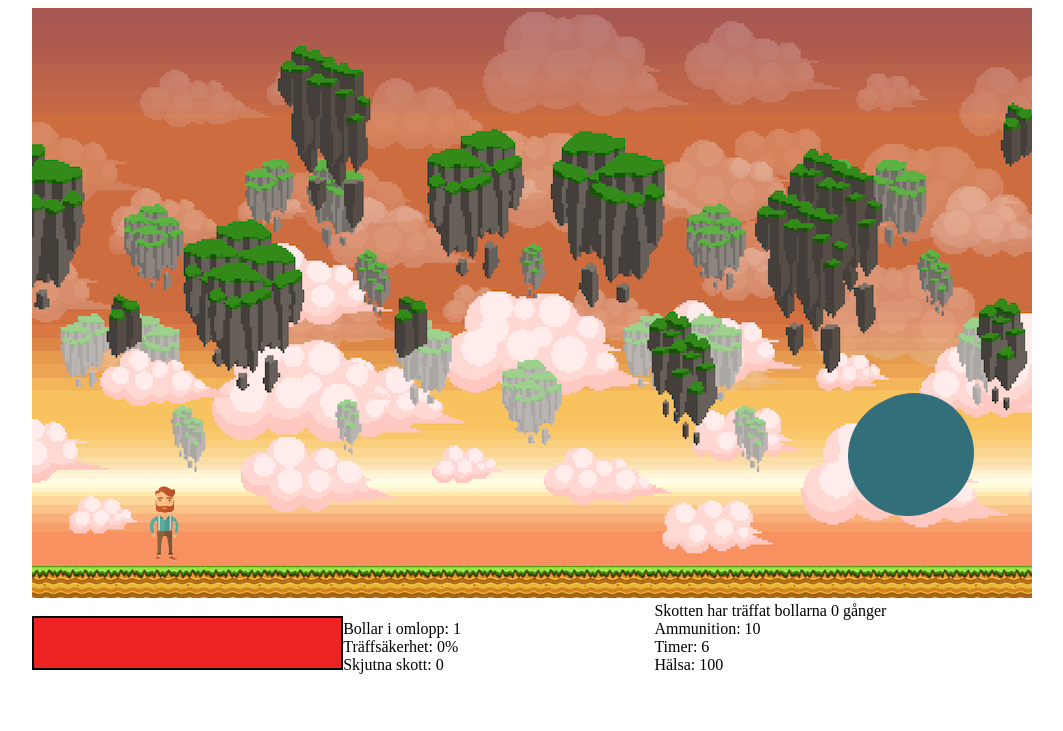
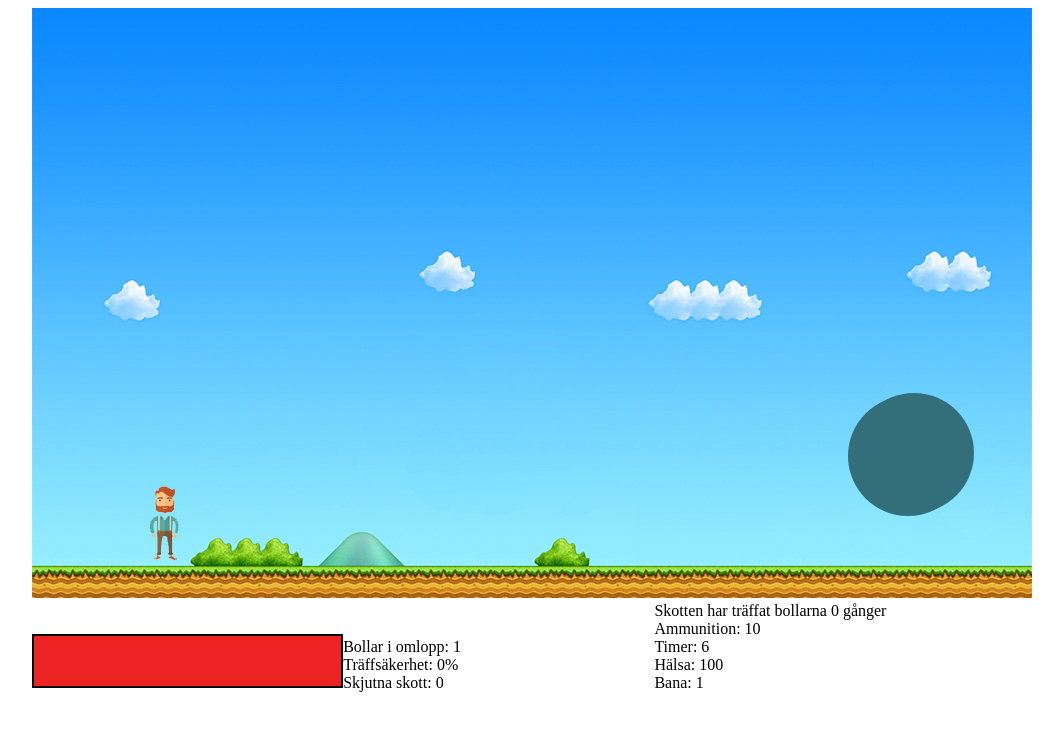
Before and after one commit to lofgrenfredrik/GameProject, a PHP site: page / in a window 1280 px wide. Shown: the top 731 px of the page, without its empty margins (128-1191 px from the left). Run offline with PHP 8.4, Linux system fonts and the light colour scheme.

Commit message:
grejjat med nästa bana funktionalitet

```diff
--- a/css/style.css
+++ b/css/style.css
@@ -21,7 +21,7 @@
 
 .button {
   transition: all 0.3s ease;
-  display: flex;
+  display: none;
   justify-content: center;
   align-items: center;
   height: 50px;
--- a/css/style.scss
+++ b/css/style.scss
@@ -35,7 +35,7 @@ $darkBlue: #34495E;
 .button
 {
   transition: all 0.3s ease;
-  display: flex;
+  display: none;
   justify-content: center;
   align-items:center;
   height: 50px;
--- a/index.html
+++ b/index.html
@@ -20,18 +20,23 @@
           <div>Bollar i omlopp: <span id="ballCounter"></span></div>
           <div>Träffsäkerhet: <span id="accuracy"></span>%</div>
           <div>Skjutna skott: <span id="shotsFired">0</span></div>
-            <!-- <div id="moreBalls" class="button">Fler bollar</div> -->
         </div>
         <div class="col_3">
             <div>Skotten har träffat bollarna <span id="collisionCounter"></span> gånger</div>
             <div>Ammunition: <span id="ammoCounter"></span></div>
             <div>Timer: <span id="timer">0</span></div>
             <div>Hälsa: <span id="health">0</span></div>
+            <div>Bana: <span id="bana">0</span></div>
 
 
         </div>
-    </div>
-    <div id="shotLocation"></div>
+        <div class="col_3">
+          <div id="shotLocation"></div>
+        </div>
+</div>
+    <div id="moreBalls" class="button">Fler bollar</div>
+
+
 
 </div>
 </body>
--- a/js/main.js
+++ b/js/main.js
@@ -6,7 +6,7 @@ var playfieldWidth = document.getElementById("playField").width;
 
 var shotList = {};
 var powerShotList = {};
-var powerShotAvailabe = 20;
+var powerShotAvailabe = 200;
 // intervall som uppdateringsfunktionen körs
 
 var playerSafetyDistanceY = 300; // Marginalen på Y axeln som bollarna kommer generas ovanför.
@@ -30,6 +30,7 @@ var groundHeight = 32; // Höjden på marken i bilden.
 var ballCounter = document.getElementById("ballCounter");
 var accuracy = document.getElementById("accuracy");
 var healthBar = document.getElementById("health-bar");
+var bana = document.getElementById("bana");
 var level = 1;
 
 var shotsFired = document.getElementById("shotsFired");
@@ -49,7 +50,7 @@ var backgroundSound = new Audio();
 backgroundSound.src = "sound/retro.mp3"
 var playFieldBackground = document.getElementById("playField");
 function startGame() {
-    playFieldBackground.style.background = 'url("images/' + backGrounds[1] + '")';
+    playFieldBackground.style.background = 'url("images/' + backGrounds[level-1] + '")';
     /**
      *
      *<======= ALLTING SOM HAR MED SPELAREN ATT GÖRA =======>
@@ -449,7 +450,7 @@ function startGame() {
         }
         ammoCounter.innerHTML = ammoLeft;
         healthCounter.innerHTML = player.health;
-
+        bana.innerHTML = level;
 
         for (var item in upgrades)
         {
@@ -514,6 +515,14 @@ function startGame() {
           playField.font = "bold 56px Arial";
           playField.textAlign = "center";
           playField.fillText("Winning!!!", playfieldWidth/2, playfieldHeight/2);
+          var next = document.getElementById('moreBalls');
+          next.style.display = "flex";
+          next.addEventListener("click", function(){
+            level++;
+            next.style.display = "none";
+            startGame();
+          })
+
         }
     }
     function checkHealth(health)
```
